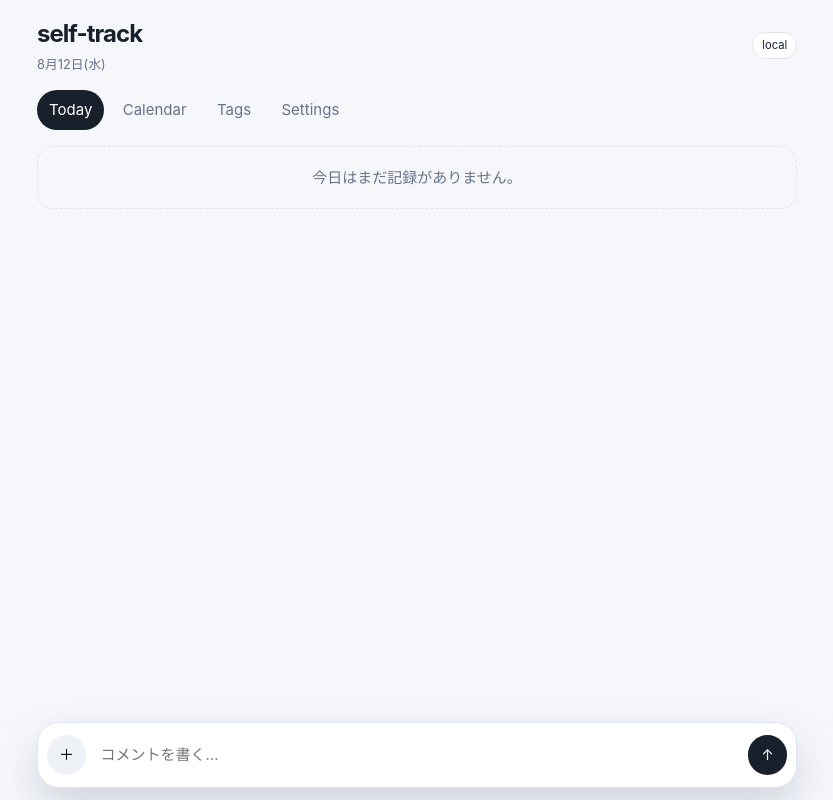
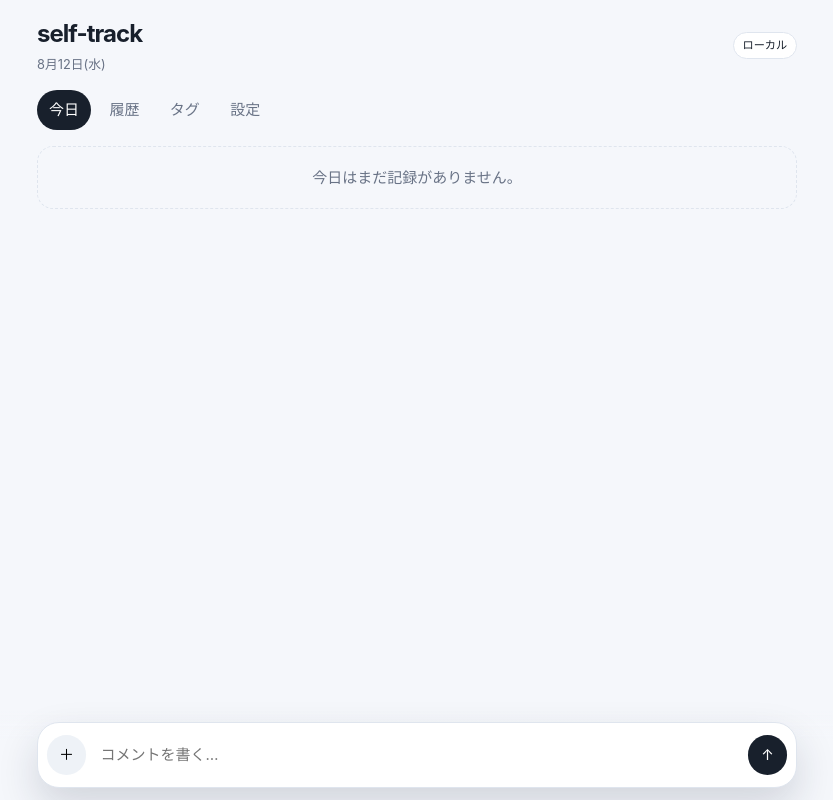
Before and after one commit to tndd/self-track-v4, a React (Vite) app in the folder app/: page / in a window 1280 px wide. Shown: the whole page, without its empty margins (223-1056 px from the left). Built offline with nearby package versions, Linux system fonts and the light colour scheme.

Commit message:
本番UIの表示文言を日本語化

```diff
--- a/app/src/main.tsx
+++ b/app/src/main.tsx
@@ -148,7 +148,7 @@ function App() {
           <h1>self-track</h1>
           <p>{page === 'today' ? formatDate(new Date()) : pageLabel(page)}</p>
         </div>
-        <span className="local-badge">local</span>
+        <span className="local-badge">ローカル</span>
       </header>
 
       <nav className="top-nav" aria-label="主要ナビゲーション">
@@ -199,7 +199,7 @@ function App() {
             <button className="primary-action">追加</button>
           </form>
           <div className="tag-list">
-            {tags.map((tag) => <div className="card tag-row" key={tag.id}><div><strong>{tag.name}</strong><small>{tag.group} · {tag.role}{tag.archived ? ' · archived' : ''}</small></div><div className="tag-actions"><button onClick={() => void editTag(tag)}>編集</button><button onClick={() => void toggleArchive(tag)}>{tag.archived ? '復元' : 'アーカイブ'}</button></div></div>)}
+            {tags.map((tag) => <div className="card tag-row" key={tag.id}><div><strong>{tag.name}</strong><small>{tag.group} · {tagRoleLabel(tag.role)}{tag.archived ? ' · アーカイブ済み' : ''}</small></div><div className="tag-actions"><button onClick={() => void editTag(tag)}>編集</button><button onClick={() => void toggleArchive(tag)}>{tag.archived ? '復元' : 'アーカイブ'}</button></div></div>)}
           </div>
         </main>
       )}
@@ -209,7 +209,7 @@ function App() {
           <section className="card"><h2>ローカル保存</h2><p>IndexedDB に記録 {records.length} 件、タグ {tags.length} 件を保存しています。ブラウザを閉じても残ります。</p></section>
           <section className="card"><h2>バックアップ</h2><p>JSONはアプリなしでも読める形式です。GitHub同期を入れるまでは定期的なエクスポートを推奨します。</p><div className="actions"><button className="primary-action" onClick={exportBackup}>JSONを書き出す</button><label className="file-action">JSONを読み込む<input type="file" accept="application/json,.json" onChange={(event) => void importBackup(event)} /></label></div></section>
           <section className="card danger"><h2>ローカルデータを初期化</h2><p>記録を削除し、タグだけ既定値へ戻します。</p><button onClick={() => void reset()}>すべて削除</button></section>
-          <section className="card"><h2>v4.1+ に延期</h2><p>GitHub自動同期・認証・競合解決・統計分析は、v4.0の日常利用を妨げないよう切り離しています。</p></section>
+          <section className="card"><h2>v4.1 以降へ延期</h2><p>GitHub自動同期・認証・競合解決・統計分析は、v4.0の日常利用を妨げないよう切り離しています。</p></section>
         </main>
       )}
     </div>
@@ -244,6 +244,7 @@ function CalendarPage({ records, tagsById, month, setMonth, selectedDay, setSele
   return <main className="page"><div className="calendar-nav"><button onClick={() => moveMonth(-1)}>‹</button><strong>{year}年{monthIndex + 1}月</strong><button onClick={() => moveMonth(1)}>›</button></div><div className="calendar-grid">{'日月火水木金土'.split('').map((day) => <div className="weekday" key={day}>{day}</div>)}{Array.from({ length: firstWeekday }, (_, index) => <span key={`blank-${index}`} />)}{Array.from({ length: days }, (_, index) => { const key = dateKey(new Date(year, monthIndex, index + 1)); const dayRecords = byDay.get(key) ?? []; const last = dayRecords[0]; return <button key={key} className={selectedDay === key ? 'day selected-day' : 'day'} data-ui={last ? conditionUiValue(last.condition) : undefined} onClick={() => setSelectedDay(key)}><span>{index + 1}</span>{dayRecords.length > 0 && <small>{dayRecords.length}</small>}</button>; })}</div><section className="day-detail"><h2>{selectedDay}</h2>{selected.length === 0 ? <div className="empty">記録はありません。</div> : selected.map((record) => <RecordCard key={record.id} record={record} tagsById={tagsById} onDelete={() => void onDelete(record)} />)}</section></main>;
 }
 
-function pageLabel(page: Page) { return ({ today: 'Today', calendar: 'Calendar', tags: 'Tags', settings: 'Settings' })[page]; }
+function pageLabel(page: Page) { return ({ today: '今日', calendar: '履歴', tags: 'タグ', settings: '設定' })[page]; }
+function tagRoleLabel(role: TagRole) { return ({ symptom: '症状', action: '行動 / 薬', event: '要因 / イベント' })[role]; }
 
 createRoot(document.getElementById('root')!).render(<StrictMode><App /></StrictMode>);
```
